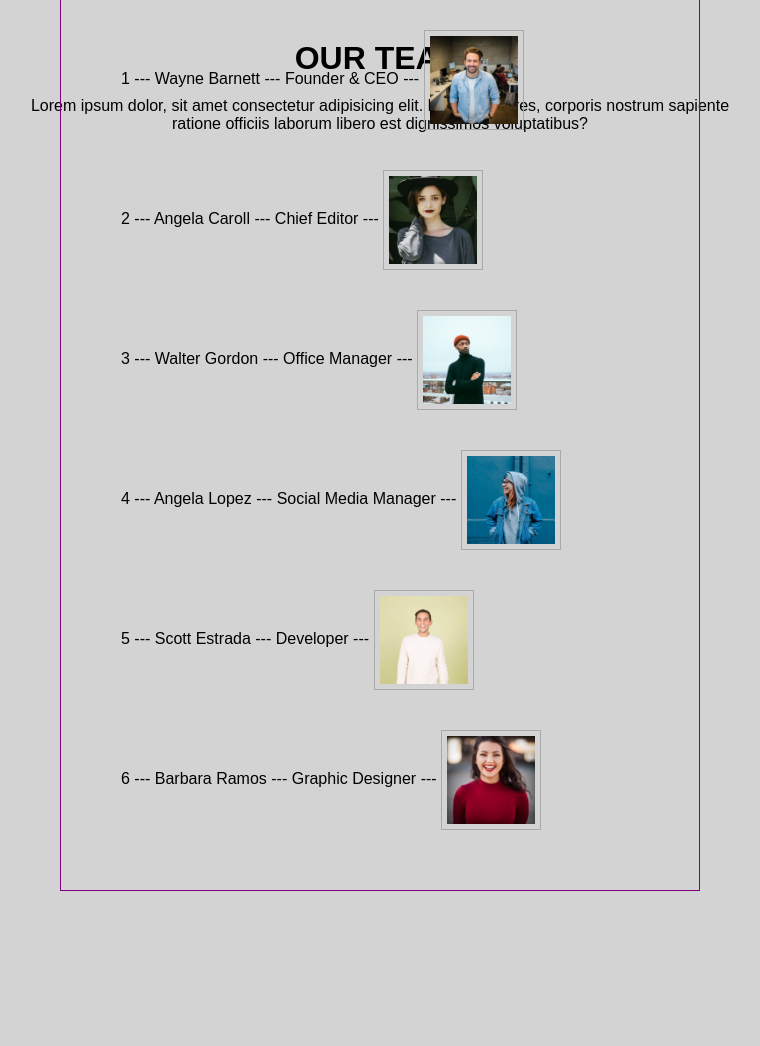
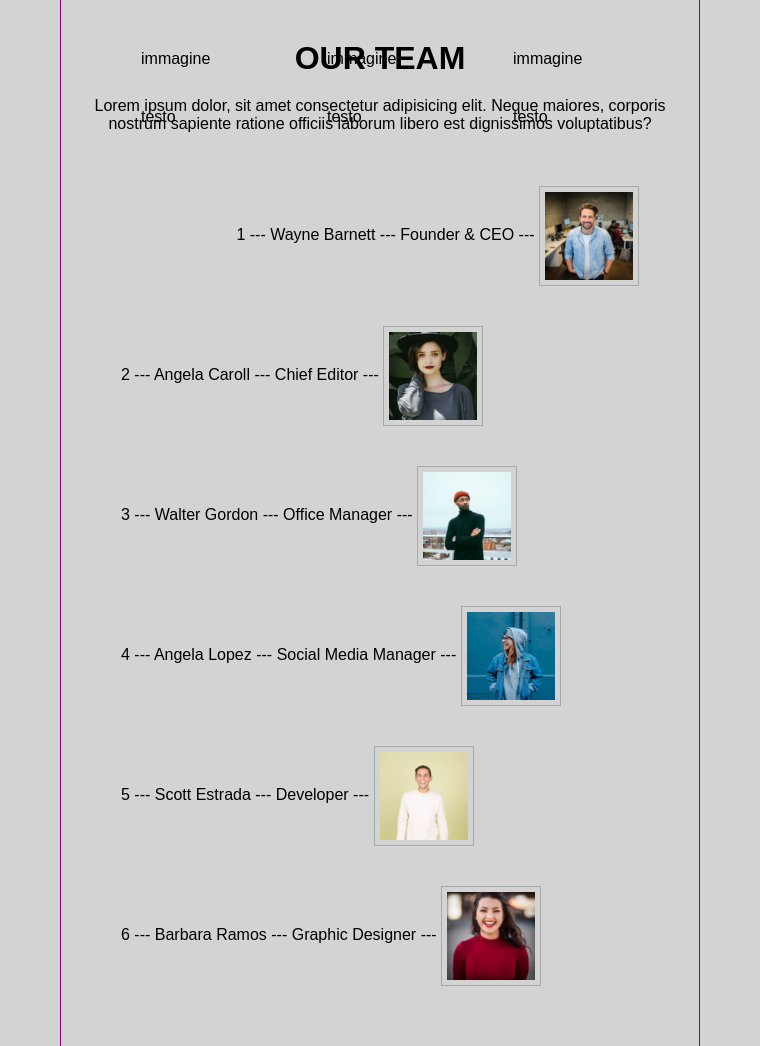
Before and after one commit to smschn/js-our-team, a plain HTML site: page Bonus_2/index.html in a window 1280 px wide. Shown: the whole page, without its empty margins (260-1020 px from the left). Before the commit the page ends 891 px from the top, so only its background shows below. Drawn offline with Linux system fonts and the light colour scheme.

Commit message:
Bonus_2: working on structure html-css

```diff
--- a/Bonus_2/css/style.css
+++ b/Bonus_2/css/style.css
@@ -10,7 +10,7 @@ html {
 }
 
 main h1, main p {
-    width: 60%;
+    width: 50%;
     margin: auto;
     text-align: center;
     padding: 10px;
@@ -23,6 +23,7 @@ main h1 {
 
 #container {
     margin-top: 30px;
+    width: 50%;
     position: absolute;
     top: 50%;
     left: 50%;
@@ -31,6 +32,11 @@ main h1 {
     padding: 40px;
     display: flex;
     flex-wrap: wrap;
+    justify-content: space-between;
+}
+
+#card {
+    width: calc((100% / 3));
 }
 
 #container div {
--- a/Bonus_2/index.html
+++ b/Bonus_2/index.html
@@ -13,7 +13,34 @@
 
         <h1>Our team</h1>
         <p>Lorem ipsum dolor, sit amet consectetur adipisicing elit. Neque maiores, corporis nostrum sapiente ratione officiis laborum libero est dignissimos voluptatibus?</p>
+
         <div id="container">
+
+            <div id="card">
+                <div id="card_img">immagine</div>
+                <div id="card_txt">testo</div>
+            </div>
+            <div id="card">
+                <div id="card_img">immagine</div>
+                <div id="card_txt">testo</div>
+            </div>
+            <div id="card">
+                <div id="card_img">immagine</div>
+                <div id="card_txt">testo</div>
+            </div>
+            <div id="card">
+                <div id="card_img">immagine</div>
+                <div id="card_txt">testo</div>
+            </div>
+            <div id="card">
+                <div id="card_img">immagine</div>
+                <div id="card_txt">testo</div>
+            </div>
+            <div id="card">
+                <div id="card_img">immagine</div>
+                <div id="card_txt">testo</div>
+            </div>
+            <div>
 
         </div>
     </main>
```
